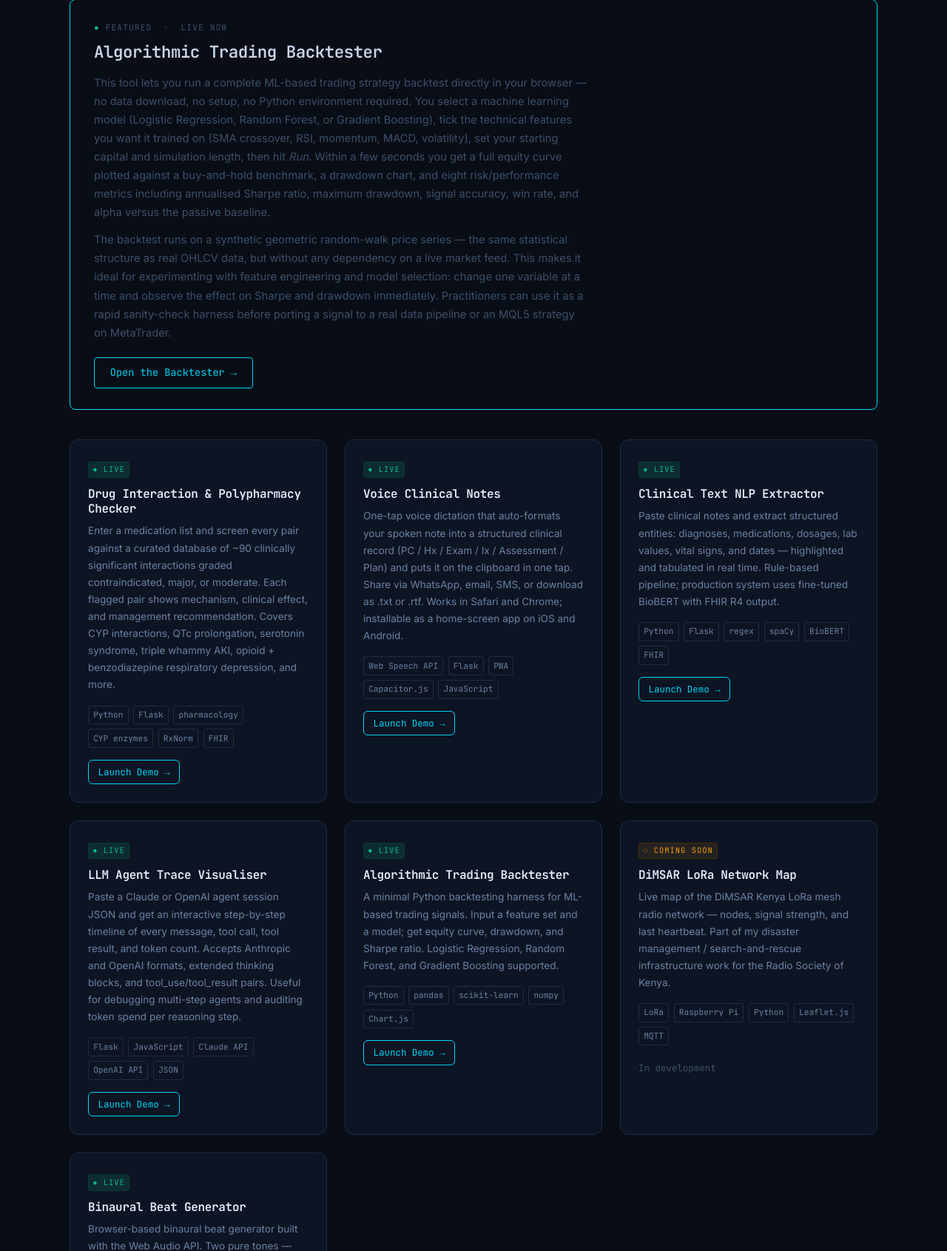
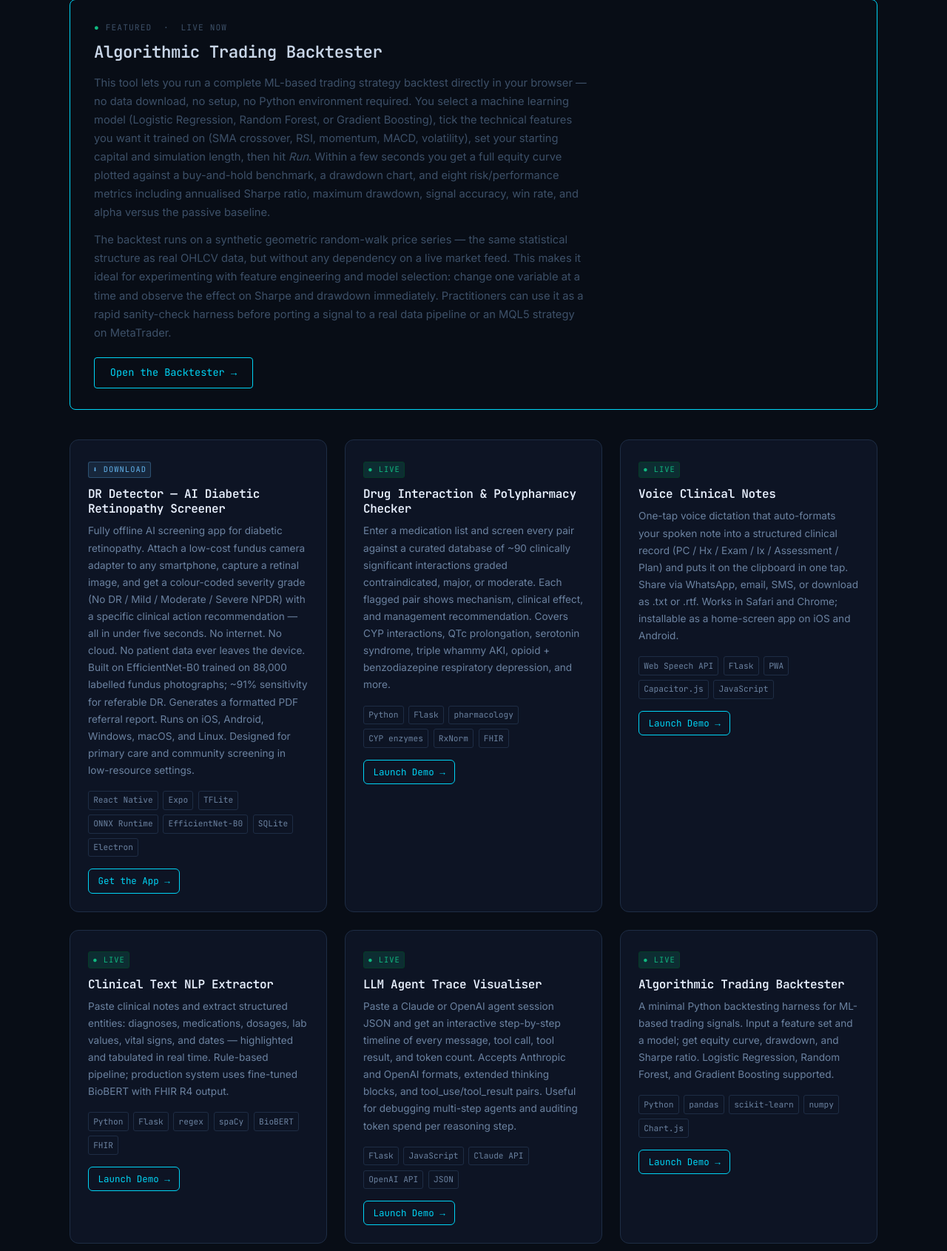
Before and after one commit to drneal/drneal-site, a Flask app: page /demos in a window 1280 px wide. Shown: the part 2796-4487 px from the top of the page at 74% size. Run offline with Flask 3, Linux system fonts and the light colour scheme.

Commit message:
link to demos page added

```diff
--- a/data/demos.json
+++ b/data/demos.json
@@ -1,5 +1,12 @@
 {
   "demos": [
+    {
+      "title": "DR Detector — AI Diabetic Retinopathy Screener",
+      "description": "Fully offline AI screening app for diabetic retinopathy. Attach a low-cost fundus camera adapter to any smartphone, capture a retinal image, and get a colour-coded severity grade (No DR / Mild / Moderate / Severe NPDR) with a specific clinical action recommendation — all in under five seconds. No internet. No cloud. No patient data ever leaves the device. Built on EfficientNet-B0 trained on 88,000 labelled fundus photographs; ~91% sensitivity for referable DR. Generates a formatted PDF referral report. Runs on iOS, Android, Windows, macOS, and Linux. Designed for primary care and community screening in low-resource settings.",
+      "status": "download",
+      "url": "/post/2026-07-01-dr-detector-user-guide",
+      "stack": ["React Native", "Expo", "TFLite", "ONNX Runtime", "EfficientNet-B0", "SQLite", "Electron"]
+    },
     {
       "title": "Drug Interaction & Polypharmacy Checker",
       "description": "Enter a medication list and screen every pair against a curated database of ~90 clinically significant interactions graded contraindicated, major, or moderate. Each flagged pair shows mechanism, clinical effect, and management recommendation. Covers CYP interactions, QTc prolongation, serotonin syndrome, triple whammy AKI, opioid + benzodiazepine respiratory depression, and more.",
--- a/static/css/style.css
+++ b/static/css/style.css
@@ -598,8 +598,9 @@ main { flex: 1; padding: 2.5rem 0 4rem; }
   margin-bottom: 0.75rem;
 }
 
-.demo-card__badge--live   { background: rgba(16,185,129,0.15); color: var(--green); border: 1px solid var(--green-dim); }
-.demo-card__badge--coming { background: rgba(245,158,11,0.1);  color: var(--amber); border: 1px solid var(--amber-dim); }
+.demo-card__badge--live     { background: rgba(16,185,129,0.15); color: var(--green); border: 1px solid var(--green-dim); }
+.demo-card__badge--coming   { background: rgba(245,158,11,0.1);  color: var(--amber); border: 1px solid var(--amber-dim); }
+.demo-card__badge--download { background: rgba(99,179,237,0.12); color: #63b3ed;      border: 1px solid rgba(99,179,237,0.3); }
 
 .demo-card h3 { font-size: 1rem; margin-bottom: 0.5rem; }
 .demo-card p  { font-size: 0.85rem; color: var(--text-muted); margin-bottom: 1rem; }
--- a/templates/demos.html
+++ b/templates/demos.html
@@ -136,8 +136,8 @@
   <div class="demos-grid">
     {% for demo in demos %}
     <div class="card demo-card">
-      <span class="demo-card__badge demo-card__badge--{{ 'live' if demo.status == 'live' else 'coming' }}">
-        {{ '● LIVE' if demo.status == 'live' else '◌ COMING SOON' }}
+      <span class="demo-card__badge demo-card__badge--{{ 'live' if demo.status == 'live' else ('download' if demo.status == 'download' else 'coming') }}">
+        {{ '● LIVE' if demo.status == 'live' else ('⬇ DOWNLOAD' if demo.status == 'download' else '◌ COMING SOON') }}
       </span>
       <h3>{{ demo.title }}</h3>
       <p>{{ demo.description }}</p>
@@ -152,6 +152,8 @@
         {% else %}
         <a class="demo-card__cta" href="{{ demo.url }}">Launch Demo →</a>
         {% endif %}
+      {% elif demo.url and demo.status == 'download' %}
+      <a class="demo-card__cta" href="{{ demo.url }}">Get the App →</a>
       {% elif demo.status == 'coming' %}
       <span class="text-mono text-dim" style="font-size:0.78rem">In development</span>
       {% endif %}
```
